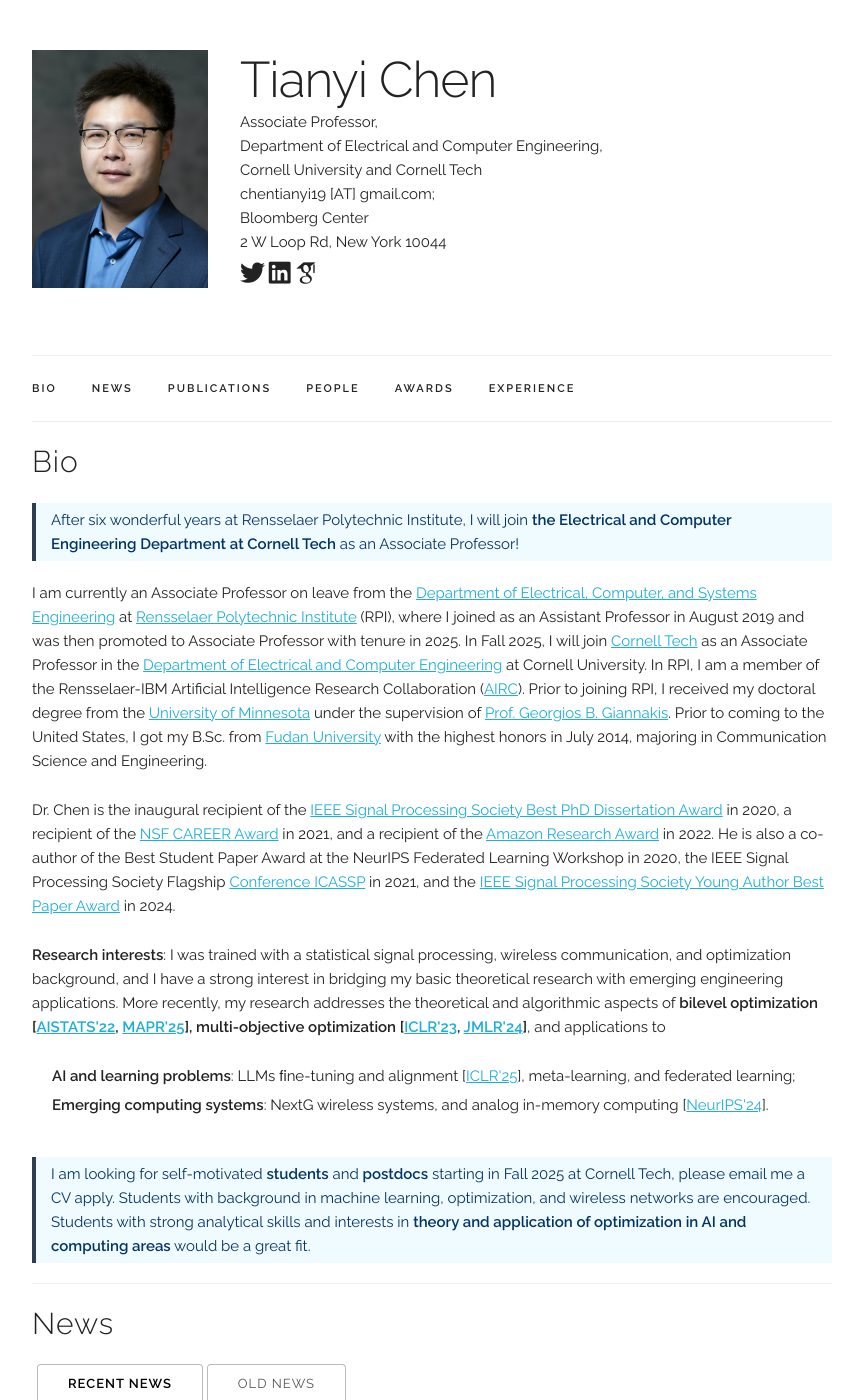
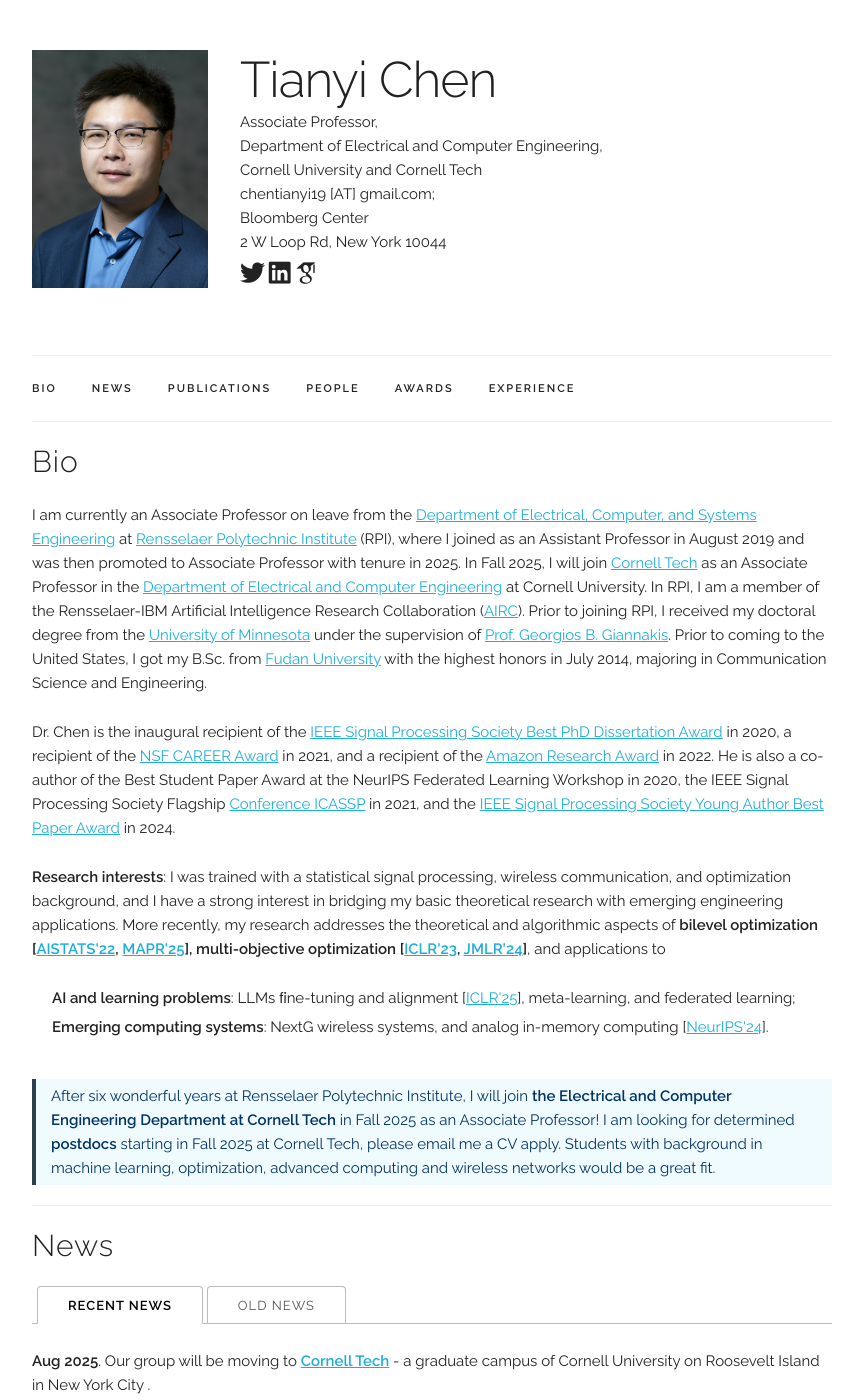
Before and after one commit to chentianyi19/chentianyi19.github.io, a Jekyll site: the page built from index.html, in a window 1280 px wide and 1400 px high. Shown: the whole window, without its empty margins (208-1071 px from the left). Built offline with Jekyll 4.4.1, drawn with Linux system fonts in a browser that asks for light colours; some web fonts are replaced; comment, search, counter and statistics services are not loaded.

Commit message:
Update index.html

```diff
--- a/index.html
+++ b/index.html
@@ -7,9 +7,9 @@
 <div class="docs-section" id="bio">
   <h4>Bio</h4>
 
-  <div class="bio‑highlight" style="margin-bottom: 2rem;">
-      <p>After six wonderful years at Rensselaer Polytechnic Institute, I will join <strong>the Electrical and Computer Engineering Department at Cornell Tech</strong> as an Associate Professor!</p>
-  </div>
+<!--   <div class="bio‑highlight" style="margin-bottom: 2rem;">
+      <p>After six wonderful years at Rensselaer Polytechnic Institute, I will join <strong>the Electrical and Computer Engineering Department at Cornell Tech</strong> in Fall 2025 as an Associate Professor!</p>
+  </div> -->
 
   <p> I am currently an Associate Professor on leave from the <a href="https://www.ecse.rpi.edu/">Department of Electrical, Computer, and Systems Engineering</a> at <a href="http://www.rpi.edu/">Rensselaer Polytechnic Institute</a> (RPI), where I joined as an Assistant Professor in August 2019 and was then promoted to Associate Professor with tenure in 2025. In Fall 2025, I will join <a href="https://tech.cornell.edu/">Cornell Tech</a> as an Associate Professor in the <a href="https://www.engineering.cornell.edu/ece/">Department of Electrical and Computer Engineering</a> at Cornell University.
   In RPI, I am a member of the Rensselaer-IBM Artificial Intelligence Research Collaboration (<a href="https://airc.rpi.edu/about/join-us">AIRC</a>).
@@ -34,7 +34,7 @@
 <!-- ========== Prospective Students and Postdocs ========== -->
  <div class="bio‑highlight" style="margin-top: -0.5rem; margin-bottom: 2rem;">
   <p>
-  I am looking for self-motivated <b>students</b> and <b>postdocs</b> starting in Fall 2025 at Cornell Tech, please email me a CV apply. Students with background in machine learning, optimization, and wireless networks are encouraged. Students with strong analytical skills and interests in <b>theory and application of optimization in AI and computing areas</b> would be a great fit.
+    After six wonderful years at Rensselaer Polytechnic Institute, I will join <strong>the Electrical and Computer Engineering Department at Cornell Tech</strong> in Fall 2025 as an Associate Professor! I am looking for determined <b>postdocs</b> starting in Fall 2025 at Cornell Tech, please email me a CV apply. Students with background in machine learning, optimization, advanced computing and wireless networks would be a great fit.
   </p>
 </div>
 
```
